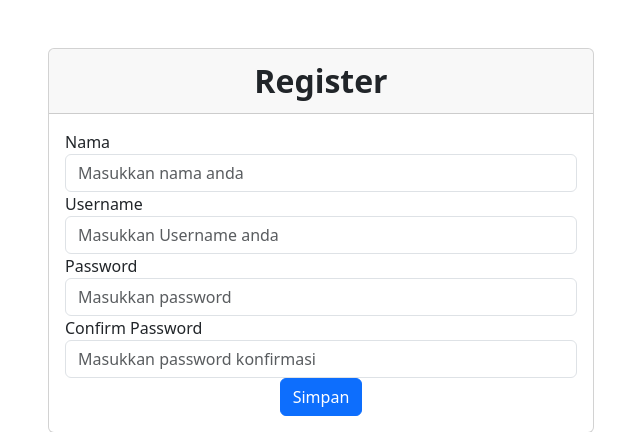
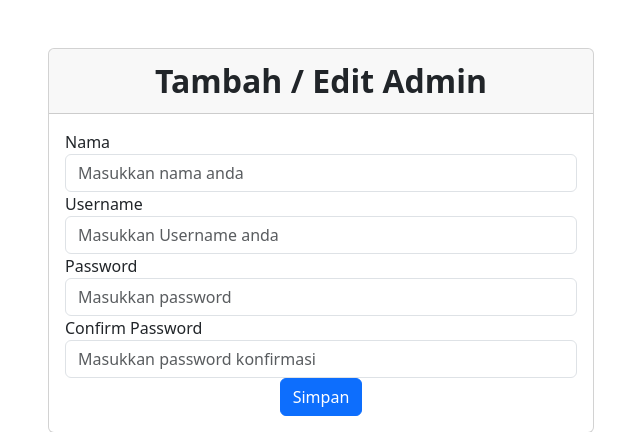
Before and after one commit to MuhHilmiZafran/poliklinik, a PHP site: page /index.php?page=registerAdmin in a window 1280 px wide. Shown: the part 56-488 px from the top of the page, without its empty margins (319-959 px from the left). Run offline with PHP 8.4, Linux system fonts and the light colour scheme; data comes from the database, SQL or seed files in the repository.

Commit message:
change title form register admin

```diff
--- a/registerAdmin.php
+++ b/registerAdmin.php
@@ -79,7 +79,7 @@ if ($_SERVER['REQUEST_METHOD'] == 'POST') {
   <div class="row justify-content-center">
     <div class="col-md-6">
       <div class="card">
-        <div class="card-header text-center" style="font-weight: bold; font-size: 32px;">Register</div>
+        <div class="card-header text-center" style="font-weight: bold; font-size: 32px;">Tambah / Edit Admin</div>
         <div class="card-body">
           <form class="form col" method="POST" action="" name="myForm" onsubmit="return(validate());">
             <!-- Kode php untuk menghubungkan form dengan database -->
```
